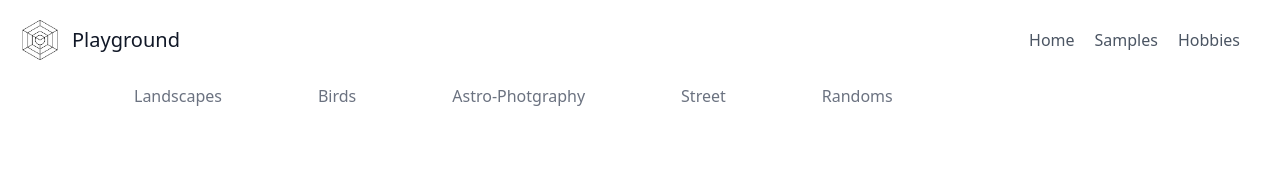
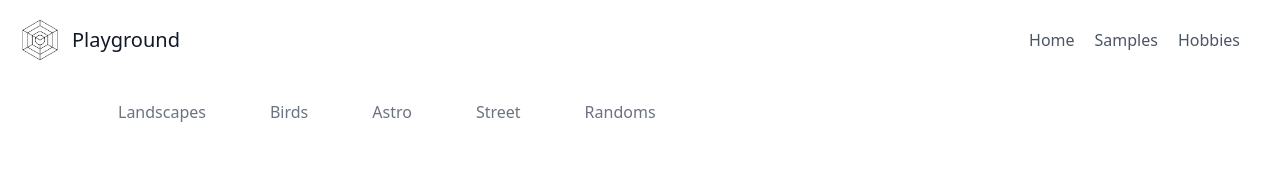
Before and after one commit to rafaello-marcelino/playground-ui, an Angular app: page /samples in a window 1280 px wide. Shown: the top 174 px of the page. Built offline with nearby package versions, Linux system fonts and the light colour scheme.

Commit message:
fix header sizing

```diff
--- a/src/app/samples/samples.component.html
+++ b/src/app/samples/samples.component.html
@@ -1,20 +1,20 @@
-<nav class="navbar-expand-md border-bottom mb-3 mt-24 md:ml-auto flex flex-wrap items-center text-base justify-center">
+<nav class="navbar-expand-md border-bottom mb-3 md:mt-28 mt-40 md:ml-auto flex flex-wrap items-center text-base justify-center">
     <div class="container navbar-expand-md fixed bg-white p-4 justify-center">
-        <ul class="nav inline-flex">
+        <ul class="nav inline-flex flex-wrap">
             <li class="nav-item">
-                <a class="nav-link mx-12 txt-secondary text-center text-gray-500 hover:text-black" routerLink="land" routerLinkActive="text-dark">Landscapes</a>
+                <a class="nav-link mx-4 md:mx-8 txt-secondary text-center text-gray-500 hover:text-black" routerLink="land" routerLinkActive="text-dark">Landscapes</a>
             </li>
             <li class="nav-item">
-                <a class="nav-link mx-12 txt-secondary text-center text-gray-500 hover:text-black " routerLink="birds" routerLinkActive="text-dark">Birds</a>
+                <a class="nav-link mx-4 md:mx-8  txt-secondary text-center text-gray-500 hover:text-black " routerLink="birds" routerLinkActive="text-dark">Birds</a>
             </li>
             <li class="nav-item">
-                <a class="nav-link mx-12 txt-secondary text-center text-gray-500 hover:text-black "  routerLink="astro" routerLinkActive="text-dark">Astro-Photgraphy</a>
+                <a class="nav-link mx-4 md:mx-8  txt-secondary text-center text-gray-500 hover:text-black "  routerLink="astro" routerLinkActive="text-dark">Astro</a>
             </li>
             <li class="nav-item">
-                <a class="nav-link mx-12 txt-secondary text-center text-gray-500 hover:text-black "  routerLink="street" routerLinkActive="text-dark">Street</a>
+                <a class="nav-link mx-4 md:mx-8  txt-secondary text-center text-gray-500 hover:text-black "  routerLink="street" routerLinkActive="text-dark">Street</a>
             </li>
             <li class="nav-item">
-                <a class="nav-link mx-12 txt-secondary text-center text-gray-500 hover:text-black "  routerLink="randoms" routerLinkActive="text-dark">Randoms</a>
+                <a class="nav-link mx-4 md:mx-8 txt-secondary text-center text-gray-500 hover:text-black "  routerLink="randoms" routerLinkActive="text-dark">Randoms</a>
             </li>
         </ul>
     </div>
```
